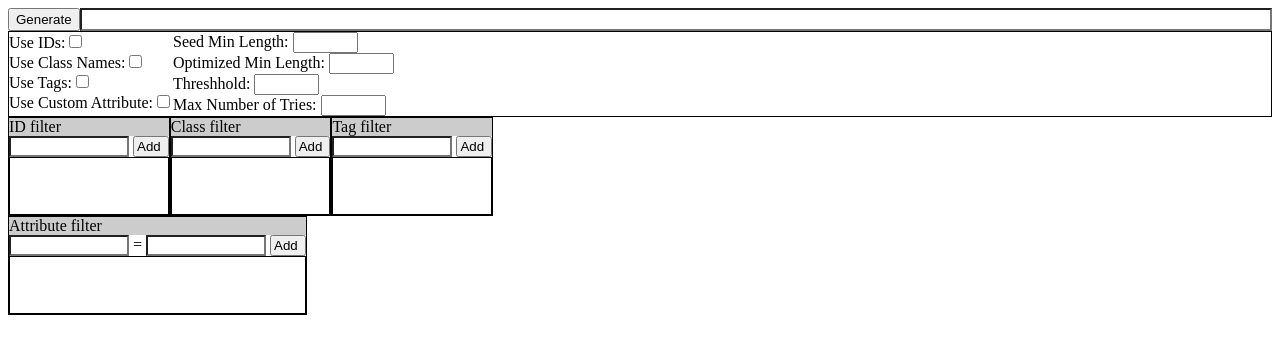
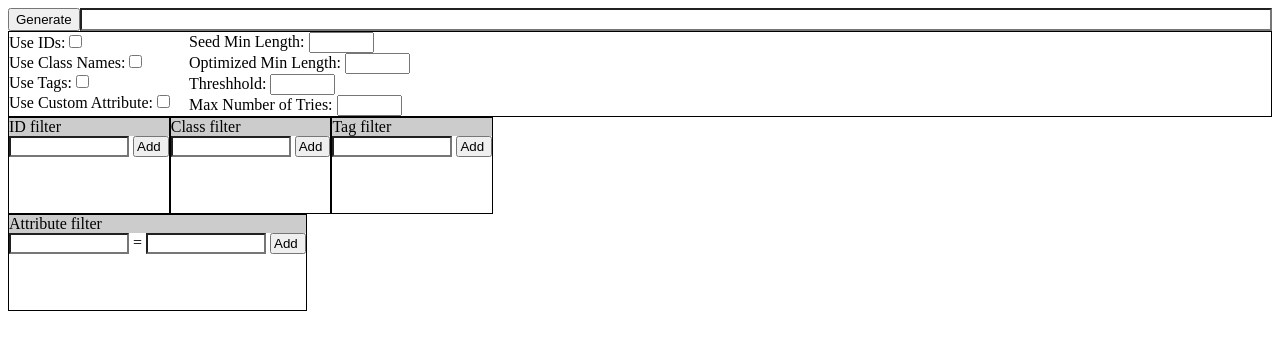
Before and after one commit to abbadata/devtools-css-selector, a browser extension: page src/sidebar/sidebar.html in a window 1280 px wide. Drawn offline with Linux system fonts and the light colour scheme; files that its build step writes are made by us from their sources; files whose address does not match are found by name.

```diff
--- a/src/sidebar/sidebar.css
+++ b/src/sidebar/sidebar.css
@@ -1,14 +1,3 @@
-/*
-.sidebar {
-  width: 500px;
-  height: 300px;
-  border-width: 2px;
-  overflow-y: auto;
-  overflow-x: hidden;
-  border: 1px solid #000;
-}
-*/
-
 .selectorline {
   display: flex;
   width: 100%;
@@ -29,6 +18,7 @@
 .enablesection {
   float: left;
   white-space: nowrap;
+  padding-right: 1rem;
 }
 .settingssection {
   float: left;
@@ -65,7 +55,7 @@
   display: inline;
 }
 .list {
-  border: 1px solid #000;
+  /*border: 1px solid #000;*/
   overflow: auto;
   color: black;
   padding: 3px;
```
Also changed, not shown: README.md, public/abba128.png (renamed from public/images/abba128.png), public/abba16.png (renamed from public/images/abba16.png), public/abba48.png (renamed from public/images/abba48.png), public/manifest.json.
